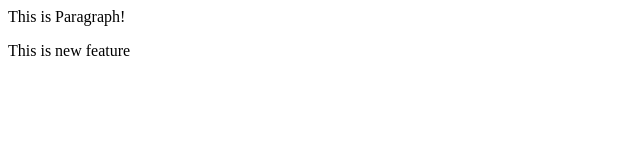
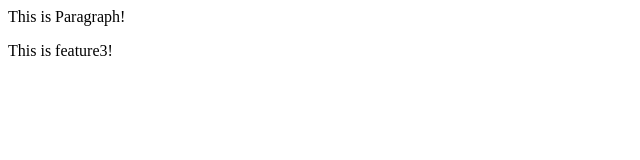
Before and after one commit to ma-no-har/GitDemo, a plain HTML site: page index.html in a window 1280 px wide. Shown: the full height of the page, 0-640 px from the left. Drawn offline with Linux system fonts and the light colour scheme.

Commit message:
Add some text

```diff
--- a/index.html
+++ b/index.html
@@ -1,2 +1,2 @@
 <p>This is Paragraph!</p>
-<p>This is new feature</p>
+<p>This is feature3!</p>
```
